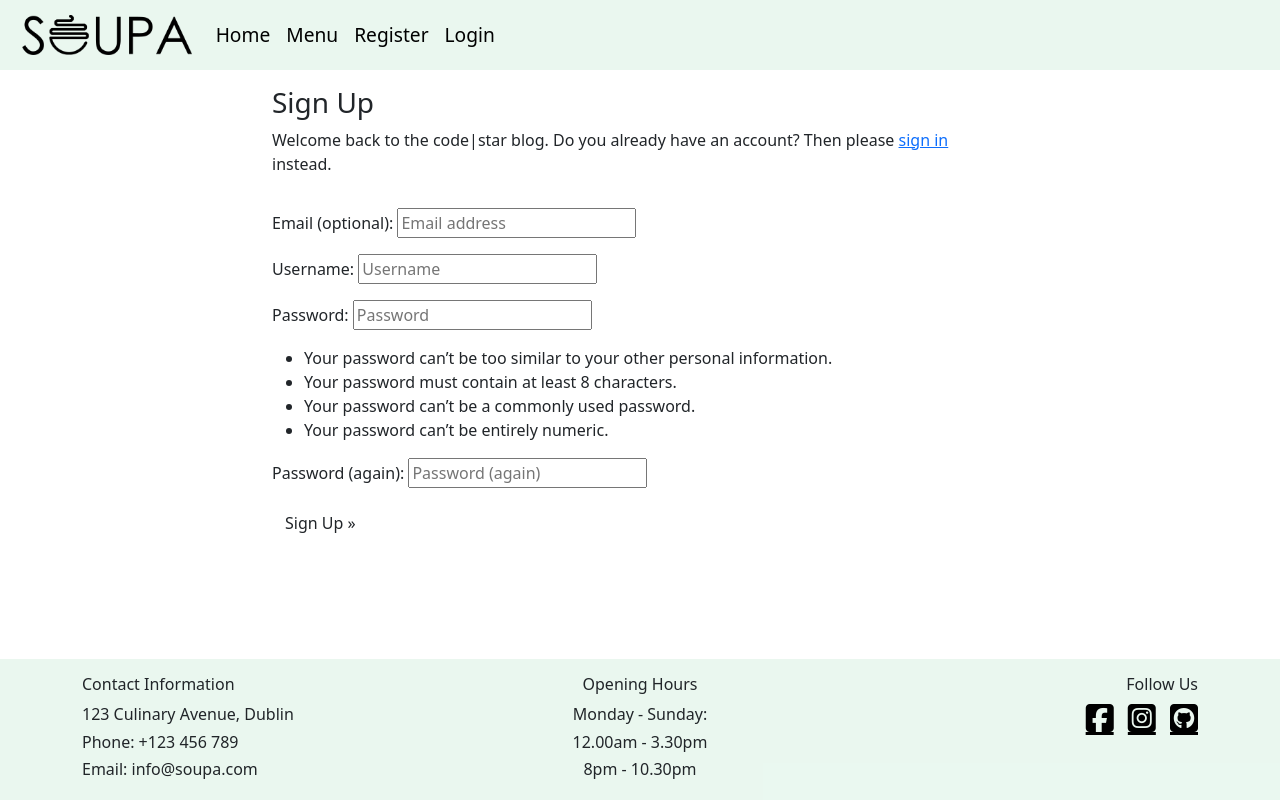
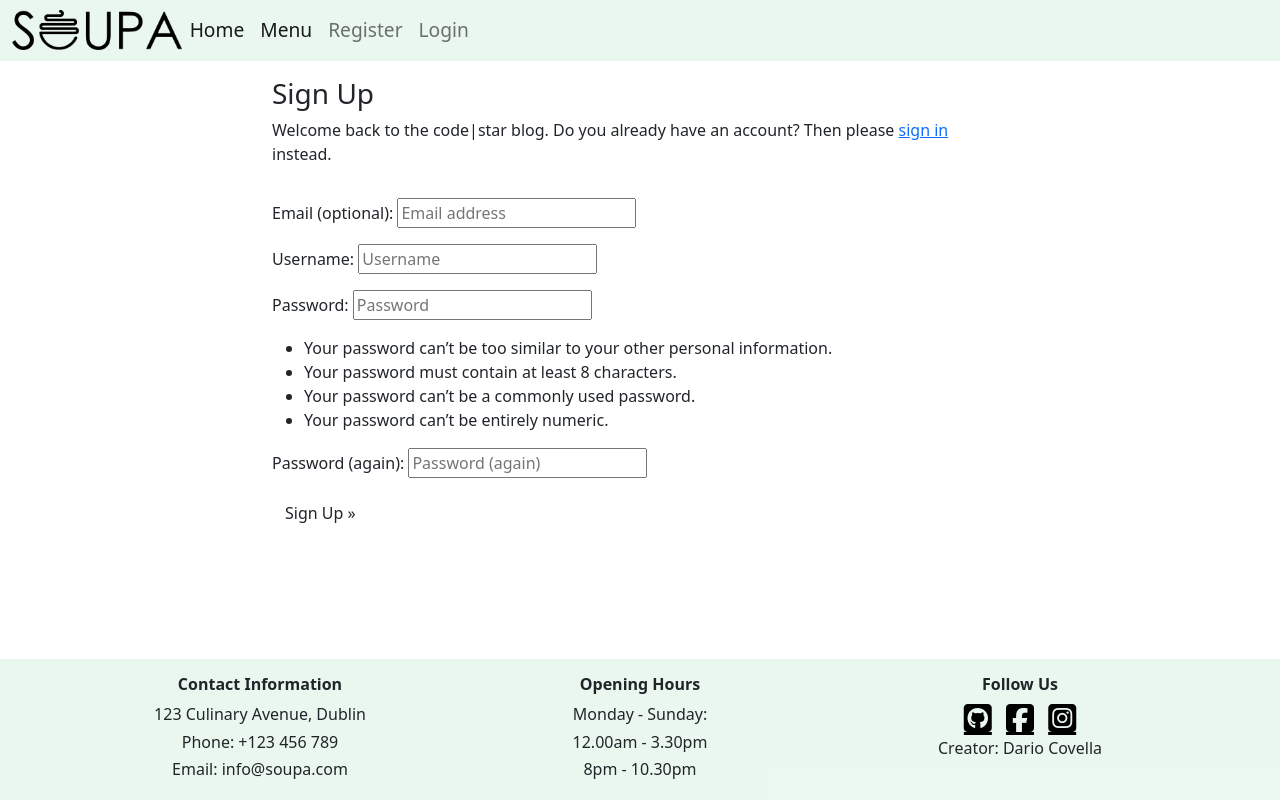
Before and after one commit to Darioc18/PP4-restaurant-booking-system, a Django app: page /accounts/signup/ in a window 1280 px wide. Run offline with Django 4.2, Linux system fonts and the light colour scheme; some libraries are stand-ins or nearby versions.

Commit message:
Tidy up base.html

```diff
--- a/templates/base.html
+++ b/templates/base.html
@@ -8,13 +8,13 @@
 <html class="h-100">
 
 <head>
-    <title>CodeStar Blog</title>
+    <title>Restaurant</title>
 
-    <link rel="preconnect" href="https://fonts.gstatic.com">
-    <link href="https://fonts.googleapis.com/css2?family=Roboto:wght@300&display=swap" rel="stylesheet">
-    <link href="https://fonts.googleapis.com/css2?family=Lato:wght@300;700&display=swap" rel="stylesheet">
     <link rel="stylesheet" href="https://cdnjs.cloudflare.com/ajax/libs/font-awesome/5.15.3/css/all.min.css">
     <meta name="viewport" content="width=device-width, initial-scale=1" />
+    <link rel="preconnect" href="https://fonts.googleapis.com">
+    <link rel="preconnect" href="https://fonts.gstatic.com" crossorigin>
+    <link href="https://fonts.googleapis.com/css2?family=Roboto:wght@300&display=swap" rel="stylesheet">
     <link href="https://cdn.jsdelivr.net/npm/bootstrap@5.0.1/dist/css/bootstrap.min.css" rel="stylesheet"
         integrity="sha384-+0n0xVW2eSR5OomGNYDnhzAbDsOXxcvSN1TPprVMTNDbiYZCxYbOOl7+AMvyTG2x" crossorigin="anonymous">
     <script src="https://cdn.jsdelivr.net/npm/bootstrap@5.0.1/dist/js/bootstrap.bundle.min.js"
@@ -29,10 +29,9 @@
 
     <!-- Navigation -->
 
-    <nav class="navbar navbar-expand-lg coloured-ribbon">
+    <nav class="navbar sticky-top navbar-expand-lg navbar-light" style="background-color: rgba(232, 247, 238, 0.9)">
         <div class="container-fluid">
-            <div class="coloured-navbar-content">
-                <a class="navbar-brand" href="{% url 'home' %}"><img class="name-logo" src="{% static 'images/name_logo.png' %}" alt="name-logo" aria-label="Go to the home page"></a>
+            <a href="{% url 'home' %}"><img src="{% static 'images/name_logo.png' %}" style="height: 40px;" alt="name-logo" aria-label="Go to the home page"></a>
             <button class="navbar-toggler" type="button" data-bs-toggle="collapse" data-bs-target="#navbarText"
                 aria-controls="navbarText" aria-expanded="false" aria-label="Toggle navigation">
                 <span class="navbar-toggler-icon"></span>
@@ -67,7 +66,6 @@
                 </ul>
             </div>
     </div>
-        </div>
     </nav>
 
     <main class="flex-shrink-0 main-bg">
@@ -95,12 +93,12 @@
     </main>
 
     <!-- Footer -->
-    <footer class="footer mt-auto py-3 coloured-ribbon">
+    <footer class="footer mt-auto py-3" style="background-color: rgba(232, 247, 238, 0.9)">
         <div class="container">
             <div class="row">
                 <!-- Left Column: Address, Phone, Email -->
-                <div class="col-md-4">
-                    <h6>Contact Information</h6>
+                <div class="col-md-4 text-center">
+                    <h6><strong>Contact Information</strong></h6>
                     <p>123 Culinary Avenue, Dublin</p>
                     <p>Phone: +123 456 789</p>
                     <p>Email: info@soupa.com</p>
@@ -108,20 +106,21 @@
 
                 <!-- Middle Column: Opening Time -->
                 <div class="col-md-4 text-center">
-                    <h6>Opening Hours</h6>
+                    <h6><strong>Opening Hours</strong></h6>
                     <p>Monday - Sunday: </p>
                     <p>12.00am - 3.30pm</p>
                     <p>8pm - 10.30pm</p>
                 </div>
 
                 <!-- Right Column: Social Media Links -->
-                <div class="col-md-4 text-end">
-                    <h6>Follow Us</h6>
+                <div class="col-md-4 text-center">
+                    <h6><strong>Follow Us</strong></h6>
                     <div class="footer-icons">
+                        <a href="https://github.com/Darioc18/PP4-restaurant-booking-system" target="_blank" class="fab fa-github-square"></a>
                         <a href="https://www.facebook.com/" target="_blank" class="fab fa-facebook-square"></a>
                         <a href="https://www.instagram.com/" target="_blank" class="fab fa-instagram-square"></a>
-                        <a href="https://github.com/Darioc18/PP4-restaurant-booking-system" target="_blank" class="fab fa-github-square"></a>
                     </div>
+                    <p>Creator: Dario Covella</p>
                 </div>
             </div>
         </div>
@@ -134,7 +133,7 @@
             if (messagesDj) {
             messagesDj.style.display = 'none';
         }
-        }, 2500);
+        }, 3000);
     </script>
 </body>
 
```
Lines whose indentation alone changed are shown as unchanged.
